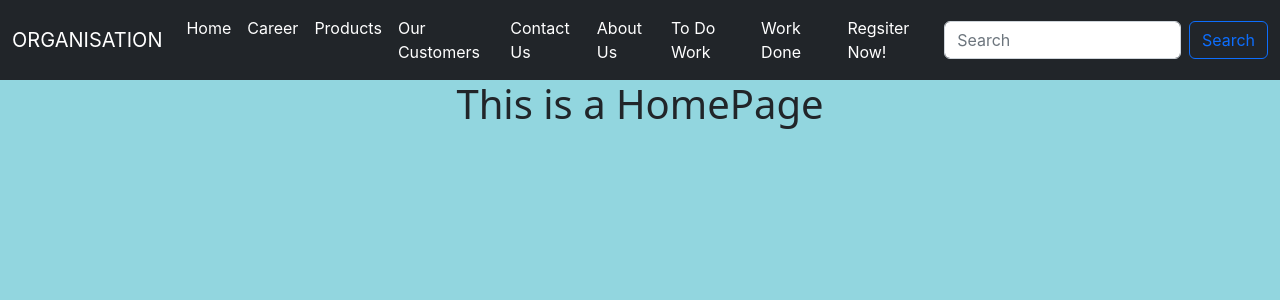
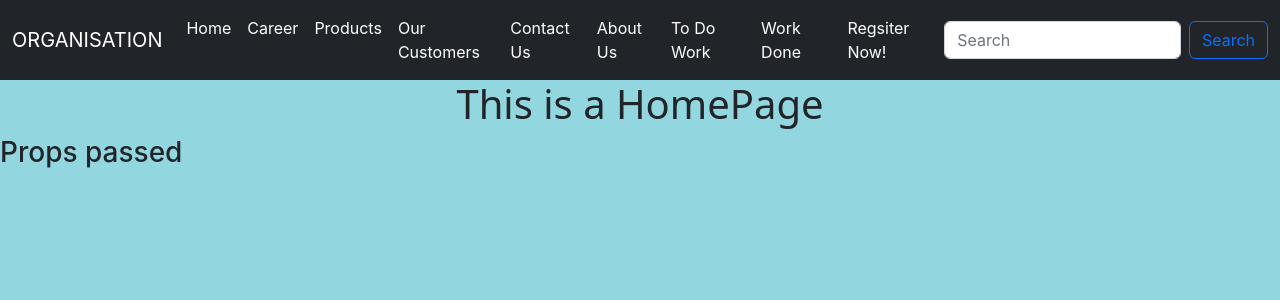
Before and after one commit to Sumitpanchal1993/secondapp, a React (Create React App) app: page / in a window 1280 px wide. Shown: the top 300 px of the page. Built offline with nearby package versions, Linux system fonts and the light colour scheme.

Commit message:
Props Passed

```diff
--- a/src/App.js
+++ b/src/App.js
@@ -24,14 +24,14 @@ export default class App extends Component {
         <Router>
           <Navbar />
           <Routes>
-            <Route exact path='/' element={<Home />} />
+            <Route exact path='/' element={<Home pass='Props passed' />} />
             <Route exact path='/career' element={<Career />} />
             <Route exact path='/products' element={<Products />} />
             <Route exact path='/customers' element={<Customers />} />
             <Route exact path='/contactus' element={<Contactus />} />
             <Route exact path='/aboutus' element={<Aboutus />} />
             <Route exact path='/workdone' element={<WorkDone heading='Completed Work is listed here'/>} />
-            <Route exact path='/todo' element={<WorkTodo />} />
+            <Route exact path='/todo' element={<WorkTodo txt ='Put your text here' />} />
             <Route exact path='/userregd' element={<Userregd />} />
           </Routes>
           {/* <Leftsidebar/> */}
--- a/src/Components/Home.js
+++ b/src/Components/Home.js
@@ -5,6 +5,7 @@ export default class Home extends Component {
     return (
       <>
       <h1>This is a HomePage</h1>
+      <h3>{this.props.pass}</h3>
       </>
     )
   }
--- a/src/Components/WorkDone.js
+++ b/src/Components/WorkDone.js
@@ -9,14 +9,14 @@ export default class WorkDone extends Component {
         <h2 className='center'>{this.props.heading}</h2>
         <div className='container center' >
           <table className='container'>
-            <thead>
+            <td>
               <th>S.No</th>
               <th>Name</th>
               <th>Mobile</th>
               <th>Email</th>
               <th>Address</th>
               <th>Remark</th>
-            </thead>
+            </td>
             <tr>
               <td>1</td>
               <td>Sumit</td>
--- a/src/Components/WorkTodo.js
+++ b/src/Components/WorkTodo.js
@@ -1,9 +1,9 @@
 import React, { Component } from 'react'
 import '../Components/WorkTodo.css'
+import PropTypes from 'prop-types'
 
 
 export default class WorkTodo extends Component {
-
   render() {
     return (
       <>
@@ -15,7 +15,7 @@ export default class WorkTodo extends Component {
               <input type="text" className="form-control" id="title" placeholder="Brief Detail" />
             </div>
             <div className="mb-3, title">
-              <label htmlFor="exampleFormControlTextarea1" className="form-label">Details of Work</label>
+              <label htmlFor="exampleFormControlTextarea1" className="form-label" placeholder={this.props.txt}>Details of Work</label>
               <textarea className="form-control" id="desc" rows="5"></textarea>
             </div>
             <div className='my-3'>
@@ -33,6 +33,7 @@ export default class WorkTodo extends Component {
   }
 }
 
+
 // function submitresp() {
 //   fn = document.getElementById('first_name').value;
 //   ln = document.getElementById('last_name').value;
```
